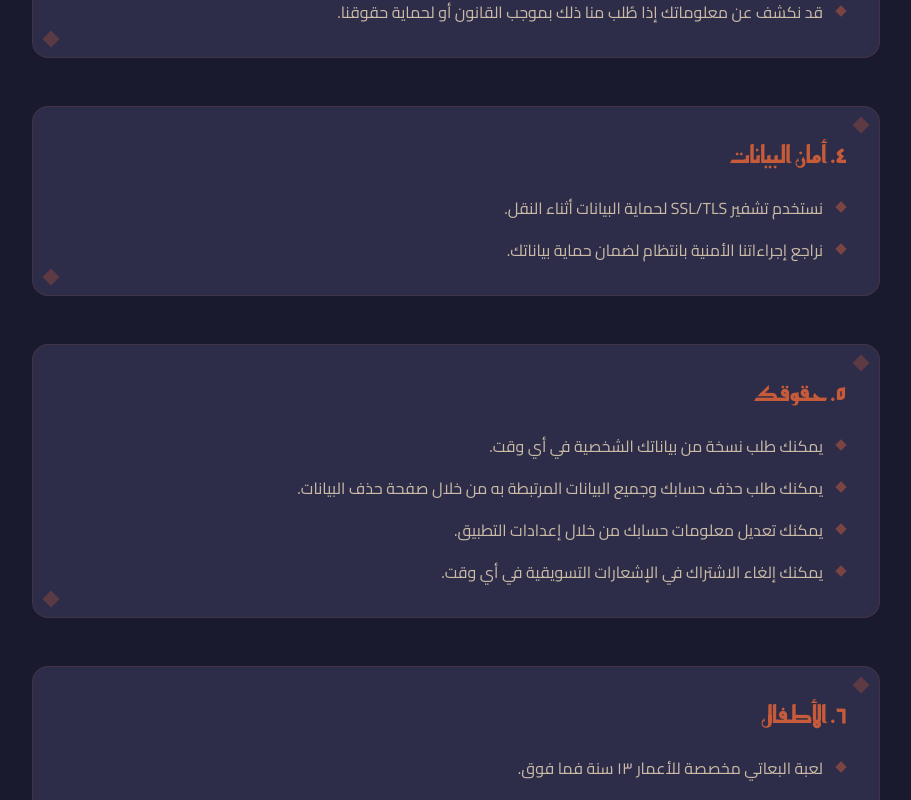
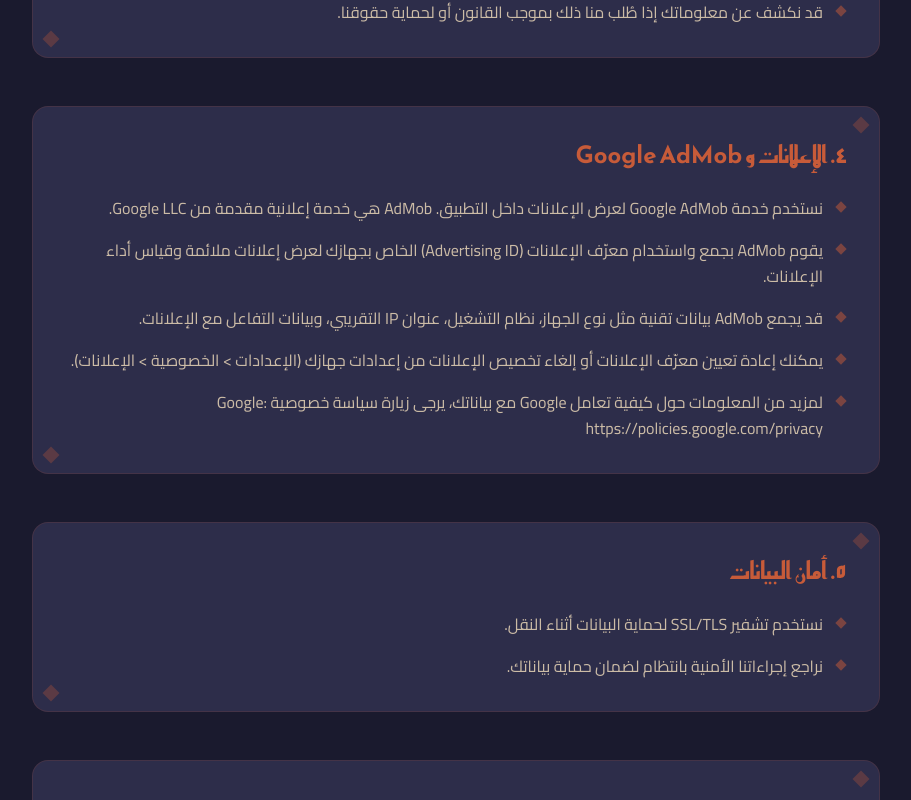
Before and after one commit to Mohie800/alba3ati-landing, a Next.js app: page /privacy in a window 1280 px wide. Shown: the part 1440-2240 px from the top of the page, without its empty margins (184-1095 px from the left). Built offline with nearby package versions, Linux system fonts and the light colour scheme.

Commit message:
feat: update launch target date and revise privacy policy sections for clarity

```diff
--- a/src/app/page.tsx
+++ b/src/app/page.tsx
@@ -503,7 +503,7 @@ function FloatingAccents() {
    ========================================================================== */
 const GOOGLE_PLAY_URL =
   "https://play.google.com/store/apps/details?id=com.alba3ati.app";
-const LAUNCH_TARGET = new Date("2026-03-16T22:00:00+02:00").getTime();
+const LAUNCH_TARGET = new Date("2026-03-17T21:00:00+02:00").getTime();
 const isLaunched = () => Date.now() >= LAUNCH_TARGET;
 
 /* ==========================================================================
--- a/src/app/privacy/page.tsx
+++ b/src/app/privacy/page.tsx
@@ -45,7 +45,17 @@ const sections = [
     ],
   },
   {
-    title: "٤. أمان البيانات",
+    title: "٤. الإعلانات و Google AdMob",
+    items: [
+      "نستخدم خدمة Google AdMob لعرض الإعلانات داخل التطبيق. AdMob هي خدمة إعلانية مقدمة من Google LLC.",
+      "يقوم AdMob بجمع واستخدام معرّف الإعلانات (Advertising ID) الخاص بجهازك لعرض إعلانات ملائمة وقياس أداء الإعلانات.",
+      "قد يجمع AdMob بيانات تقنية مثل نوع الجهاز، نظام التشغيل، عنوان IP التقريبي، وبيانات التفاعل مع الإعلانات.",
+      "يمكنك إعادة تعيين معرّف الإعلانات أو إلغاء تخصيص الإعلانات من إعدادات جهازك (الإعدادات > الخصوصية > الإعلانات).",
+      "لمزيد من المعلومات حول كيفية تعامل Google مع بياناتك، يرجى زيارة سياسة خصوصية Google: https://policies.google.com/privacy",
+    ],
+  },
+  {
+    title: "٥. أمان البيانات",
     items: [
       "نستخدم تشفير SSL/TLS لحماية البيانات أثناء النقل.",
       // "يتم تخزين كلمات المرور بشكل مشفر ولا يمكن لأي شخص الوصول إليها.",
@@ -53,7 +63,7 @@ const sections = [
     ],
   },
   {
-    title: "٥. حقوقك",
+    title: "٦. حقوقك",
     items: [
       "يمكنك طلب نسخة من بياناتك الشخصية في أي وقت.",
       "يمكنك طلب حذف حسابك وجميع البيانات المرتبطة به من خلال صفحة حذف البيانات.",
@@ -62,7 +72,7 @@ const sections = [
     ],
   },
   {
-    title: "٦. الأطفال",
+    title: "٧. الأطفال",
     items: [
       "لعبة البعاتي مخصصة للأعمار ١٣ سنة فما فوق.",
       "لا نجمع عن قصد معلومات من الأطفال دون سن ١٣.",
@@ -70,7 +80,7 @@ const sections = [
     ],
   },
   {
-    title: "٧. التحديثات على هذه السياسة",
+    title: "٨. التحديثات على هذه السياسة",
     items: [
       "قد نقوم بتحديث سياسة الخصوصية من وقت لآخر.",
       "سنُعلمك بأي تغييرات جوهرية عبر إشعار داخل التطبيق.",
@@ -78,7 +88,7 @@ const sections = [
     ],
   },
   {
-    title: "٨. تواصل معنا",
+    title: "٩. تواصل معنا",
     items: [
       "إذا كان لديك أي أسئلة أو استفسارات حول سياسة الخصوصية، يمكنك التواصل معنا عبر البريد الإلكتروني: mohy800@gmail.com",
     ],
@@ -196,7 +206,7 @@ export default function PrivacyPage() {
           >
             سياسة الخصوصية
           </h1>
-          <p className="text-lg opacity-60 mb-2">آخر تحديث: فبراير ٢٠٢٦</p>
+          <p className="text-lg opacity-60 mb-2">آخر تحديث: مارس ٢٠٢٦</p>
           <p className="max-w-2xl mx-auto text-base opacity-70 leading-relaxed">
             نحن في البعاتي نقدّر خصوصيتك ونلتزم بحماية بياناتك الشخصية. توضح هذه
             السياسة كيف نجمع ونستخدم ونحمي معلوماتك.
```
